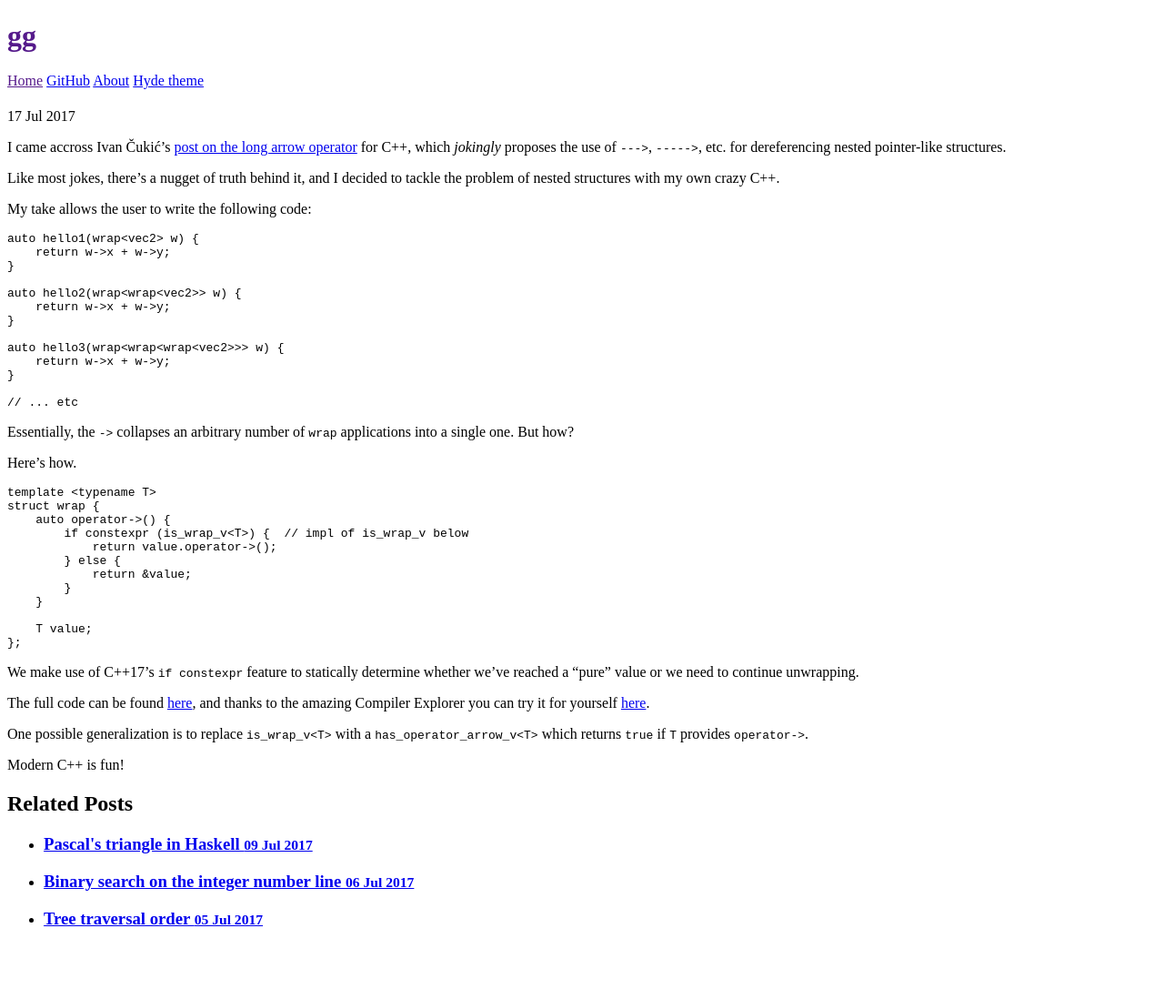
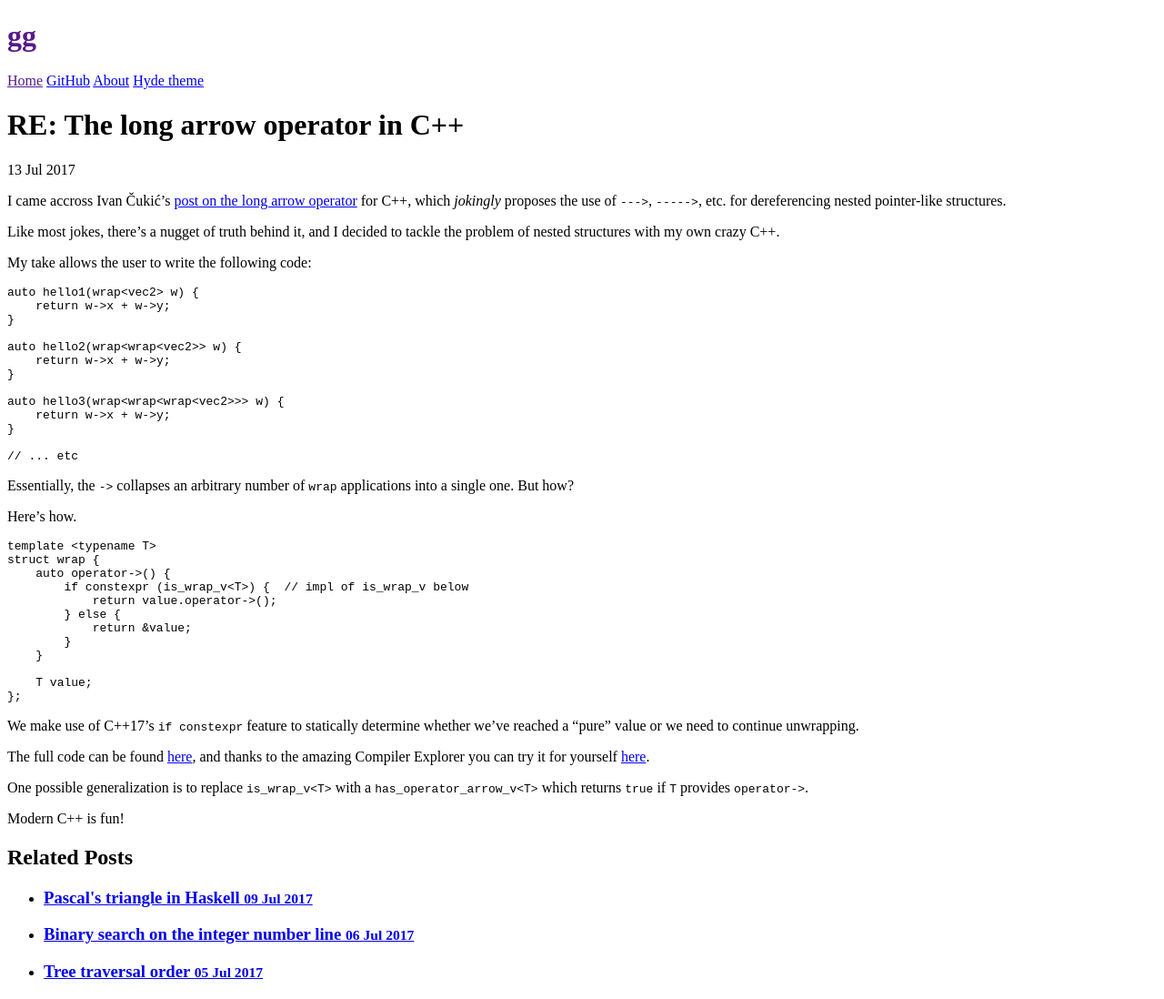
Before and after one commit to Garciat/garciat.github.io, a Jekyll site: the page built from _posts/2017-07-13-cpp-long-arrow.md, in a window 1280 px wide. Shown: the whole page at 91% size. Built offline with Jekyll 4.4.1, drawn with Linux system fonts in a browser that asks for light colours; our own code applies the rules of GitHub Pages for plain Markdown files; before the commit the page ends 1039 px from its top, so only the background shows below that.

Commit message:
Try fix for jekyll/jekyll#549

```diff
--- a/_posts/2017-07-13-cpp-long-arrow.md
+++ b/_posts/2017-07-13-cpp-long-arrow.md
@@ -1,6 +1,6 @@
 ---
 layout:     post
-title:      RE: The long arrow operator in C++
+title:      'RE: The long arrow operator in C++'
 date:       2017-07-13 19:10
 ---
 
```
